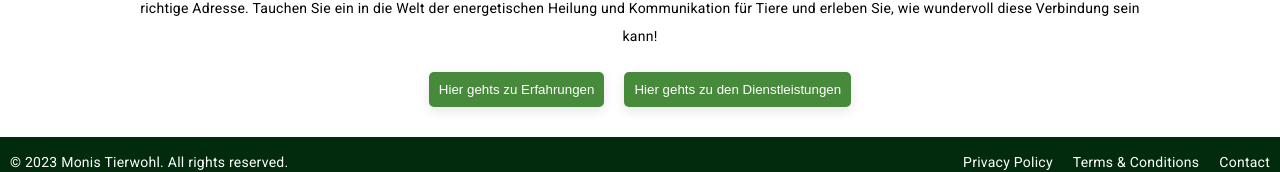
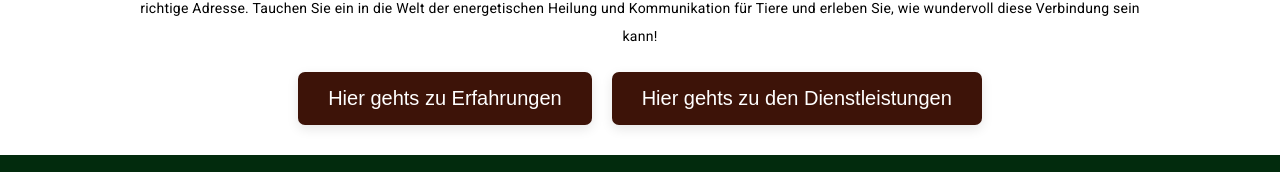
Before and after one commit to ronnypollak/monis-tierwohl, an Angular app: page /home in a window 1280 px wide. Shown: the part 1034-1206 px from the top of the page. Built offline with nearby package versions, Linux system fonts and the light colour scheme.

Commit message:
Larger buttons.

```diff
--- a/src/app/home/home.component.html
+++ b/src/app/home/home.component.html
@@ -40,10 +40,14 @@
     </p>
   </div>
   <div class="buttons">
-    <button id="btn_experiences" routerLink="/erfahrungen">
+    <button class="button-large" id="btn_experiences" routerLink="/erfahrungen">
       Hier gehts zu Erfahrungen
     </button>
-    <button id="btn_services" routerLink="/dienstleistungen">
+    <button
+      class="button-large"
+      id="btn_services"
+      routerLink="/dienstleistungen"
+    >
       Hier gehts zu den Dienstleistungen
     </button>
   </div>
--- a/src/styles.scss
+++ b/src/styles.scss
@@ -13,9 +13,9 @@ button {
   padding: 10px;
   border: none;
   cursor: pointer;
-  background-color: #488a3c;
+  background-color: #3d1308;
   color: #ffffff;
-  border-radius: 5px;
+  border-radius: 7px;
   box-shadow: 0 4px 12px rgba(0, 0, 0, 0.1);
   transition: all 0.3s ease;
 }
@@ -28,6 +28,12 @@ button:hover {
 button:active {
   box-shadow: 0 2px 10px rgba(0, 0, 0, 0.1);
   transform: translateY(1px);
+}
+
+/* Larger button styles */
+.button-large {
+  padding: 15px 30px;
+  font-size: 20px;
 }
 
 .main-container {
```
